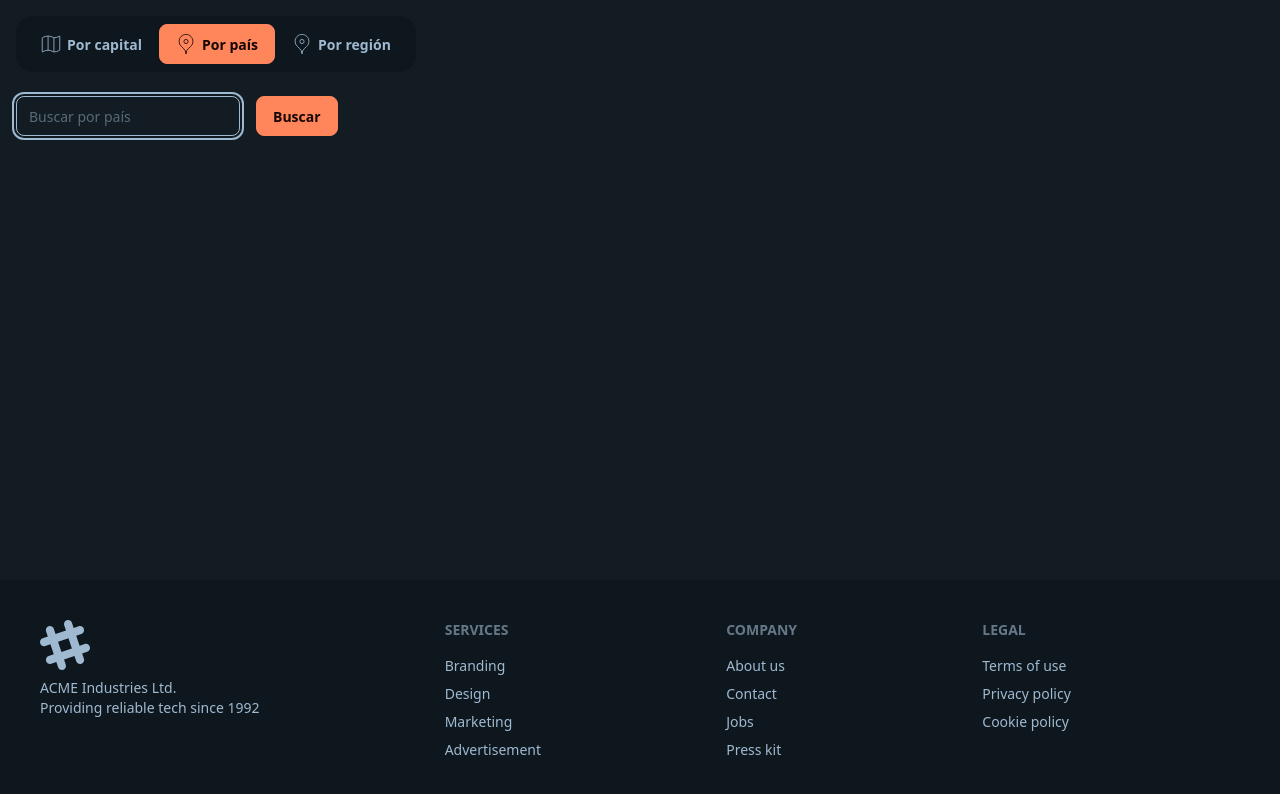
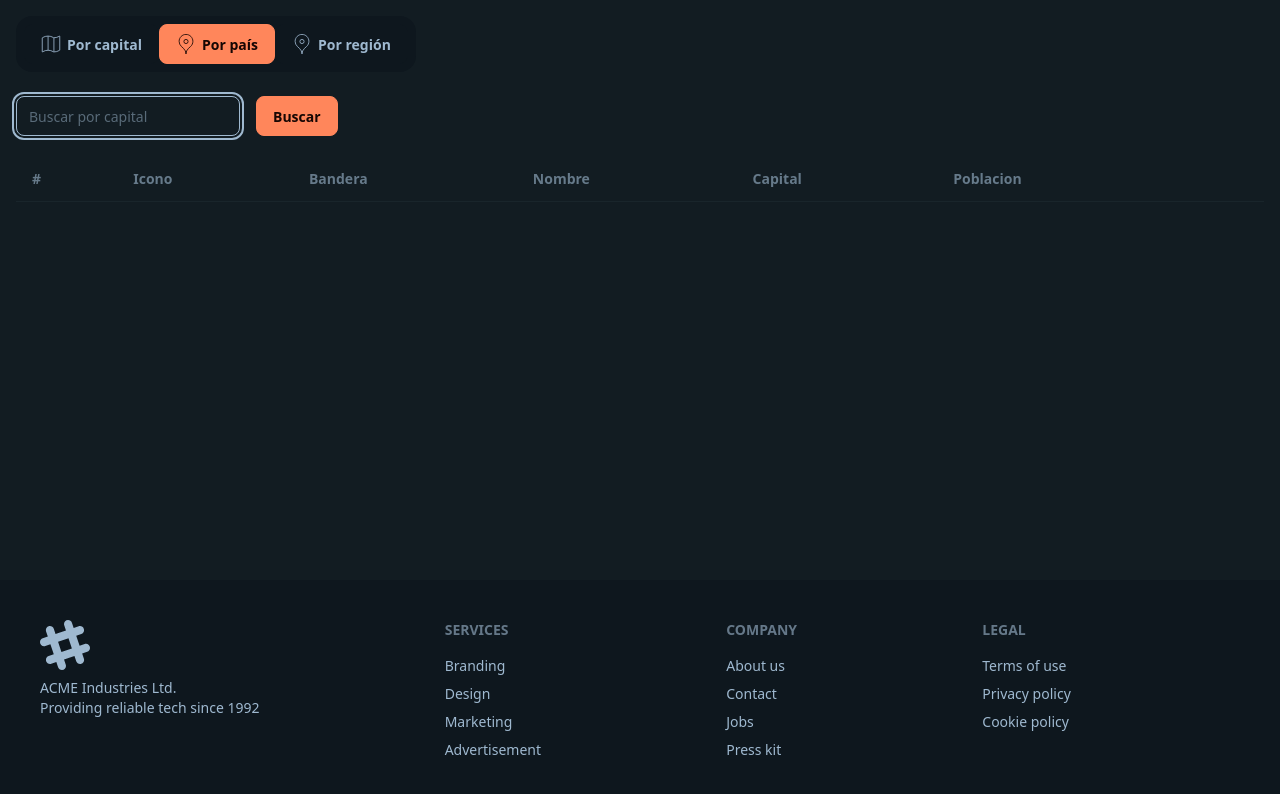
Before and after one commit to JenniArabel/CountryApp, an Angular app in the folder countryApp/: page /country/by-country in a window 1280 px wide. Shown: the top 794 px of the page. Built offline with nearby package versions, Linux system fonts and the light colour scheme.

Commit message:
Update placeholder in country search input to clarify search by capital

```diff
--- a/countryApp/src/app/country/pages/by-country-page/by-country-page.component.html
+++ b/countryApp/src/app/country/pages/by-country-page/by-country-page.component.html
@@ -1,3 +1,4 @@
-<country-search-input placeholder="Buscar por país" />
+<country-search-input placeholder="Buscar por capital" />
 
 <!-- <country-list /> -->
+<country-list [countries]="[]" />
```
